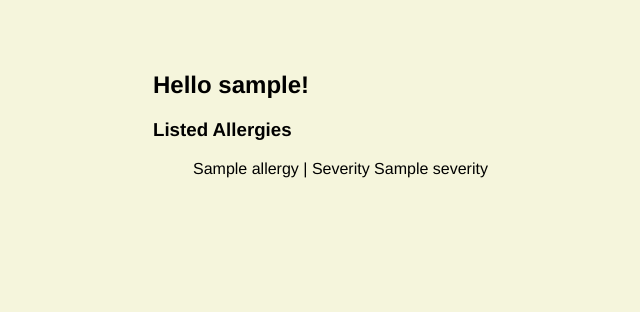
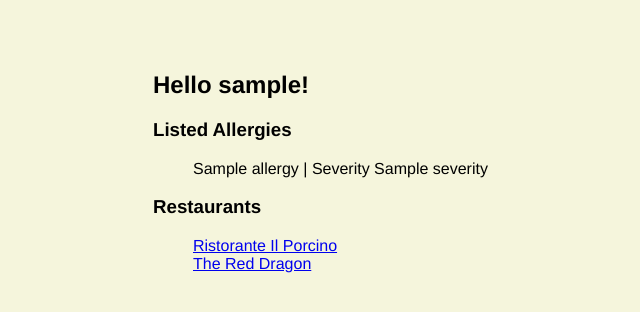
Before and after one commit to kkalucha/treehacks-allenu, a Flask app: template templates/user.jinja2 in a window 1280 px wide. Shown: the part 189-501 px from the top of the page, without its empty margins (231-871 px from the left). Run offline with Flask 2, Linux system fonts and the light colour scheme; the template is opened without the code that fills it: most values are stand-ins (such as "Sample title", 1, 10 or a date in 2020); parts of the project's set-up code (start-up, migrations or seed data) failed here and were passed over.

Commit message:
add restaurant links to user

```diff
--- a/templates/user.jinja2
+++ b/templates/user.jinja2
@@ -29,6 +29,12 @@
         <li> <p>{{ allergy }} | Severity {{severity}}</p>
         {% endfor %}
     </ul>
+
+    <h3>Restaurants</h3>
+    <ul style="list-style-type:none;">
+        <li> <a href="menu/1"> Ristorante Il Porcino </a> </li>
+        <li> <a href="menu/2"> The Red Dragon </a> </li>
+    </ul>
 </div>
 
 </body>
```
